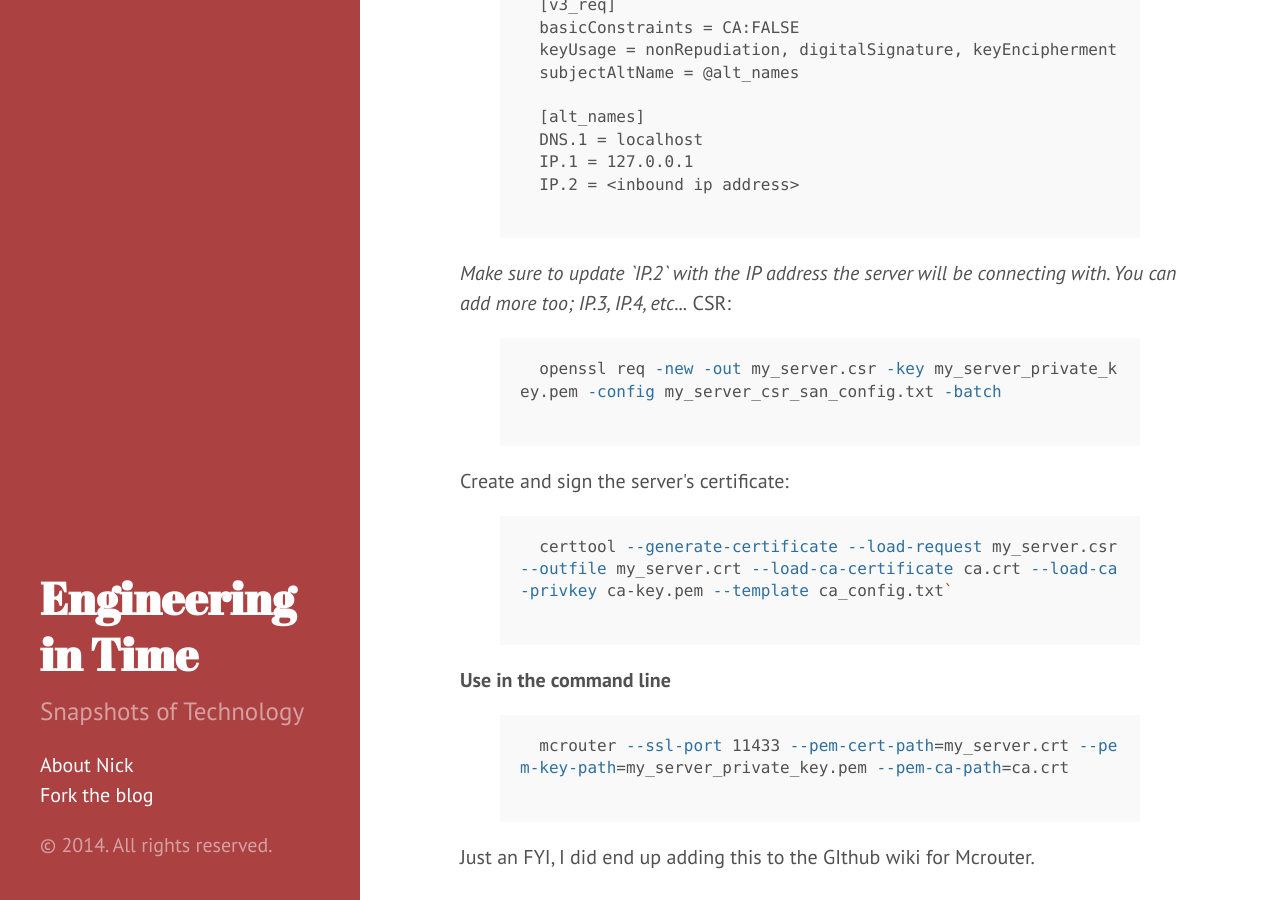
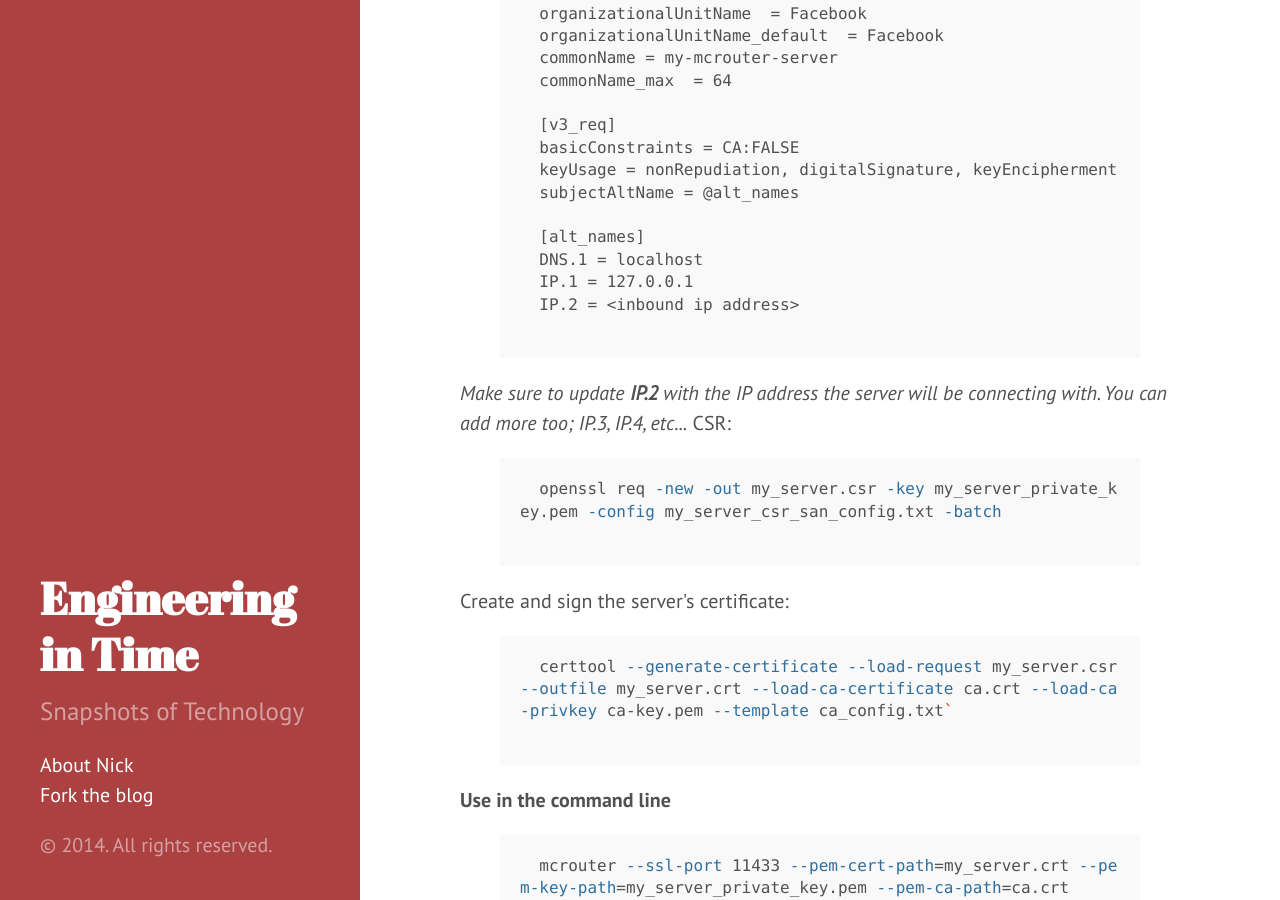
Before and after one commit to nictrix/nictrix.github.com, a Jekyll site: the page built from _posts/2014-11-02-facebooks-mcrouter-setup.markdown, in a window 1280 px wide and 900 px high, scrolled down 2484 px. Built offline with Jekyll 4.4.1, drawn with Linux system fonts in a browser that asks for light colours; Markdown is read by kramdown in place of the engine named in the settings; comment, search, counter and statistics services are not loaded.

Commit message:
updating new lines

```diff
--- a/_posts/2014-11-02-facebooks-mcrouter-setup.markdown
+++ b/_posts/2014-11-02-facebooks-mcrouter-setup.markdown
@@ -28,7 +28,7 @@ tags:
   RHEL/CentOS/Fedora:
 
   {% highlight bash %}
-  yum install gnutls-utils`
+  yum install gnutls-utils
   {% endhighlight %}
 
   Debian/Ubuntu:
@@ -40,7 +40,7 @@ tags:
 
 <p>
   <b>Create your CA private key and certificate (public key)</b>
-
+  <br><br>
   CA Private Key:
 
   {% highlight bash %}
@@ -71,7 +71,7 @@ tags:
 
 <p>
   <b>Create your servers private key, csr and certificate</b>
-
+  <br><br>
   Private Key:
   {% highlight bash %}
   certtool --generate-privkey --outfile my_server_private_key.pem
@@ -109,7 +109,7 @@ tags:
   IP.2 = <inbound ip address>
   {% endhighlight %}
 
-  <i>Make sure to update `IP.2` with the IP address the server will be connecting with.  You can add more too; IP.3, IP.4, etc...</i>
+  <i>Make sure to update <b>IP.2</b> with the IP address the server will be connecting with.  You can add more too; IP.3, IP.4, etc...</i>
 
   CSR:
 
```
